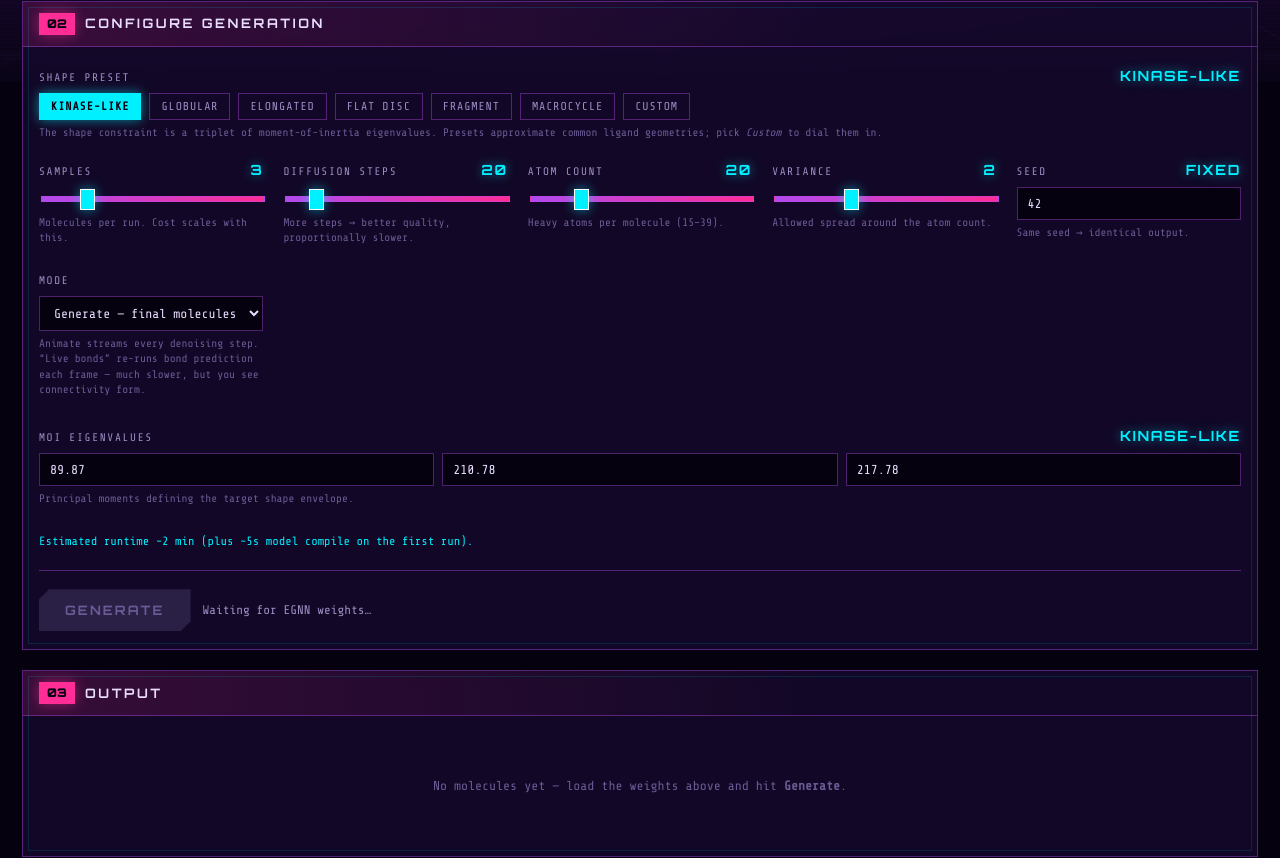
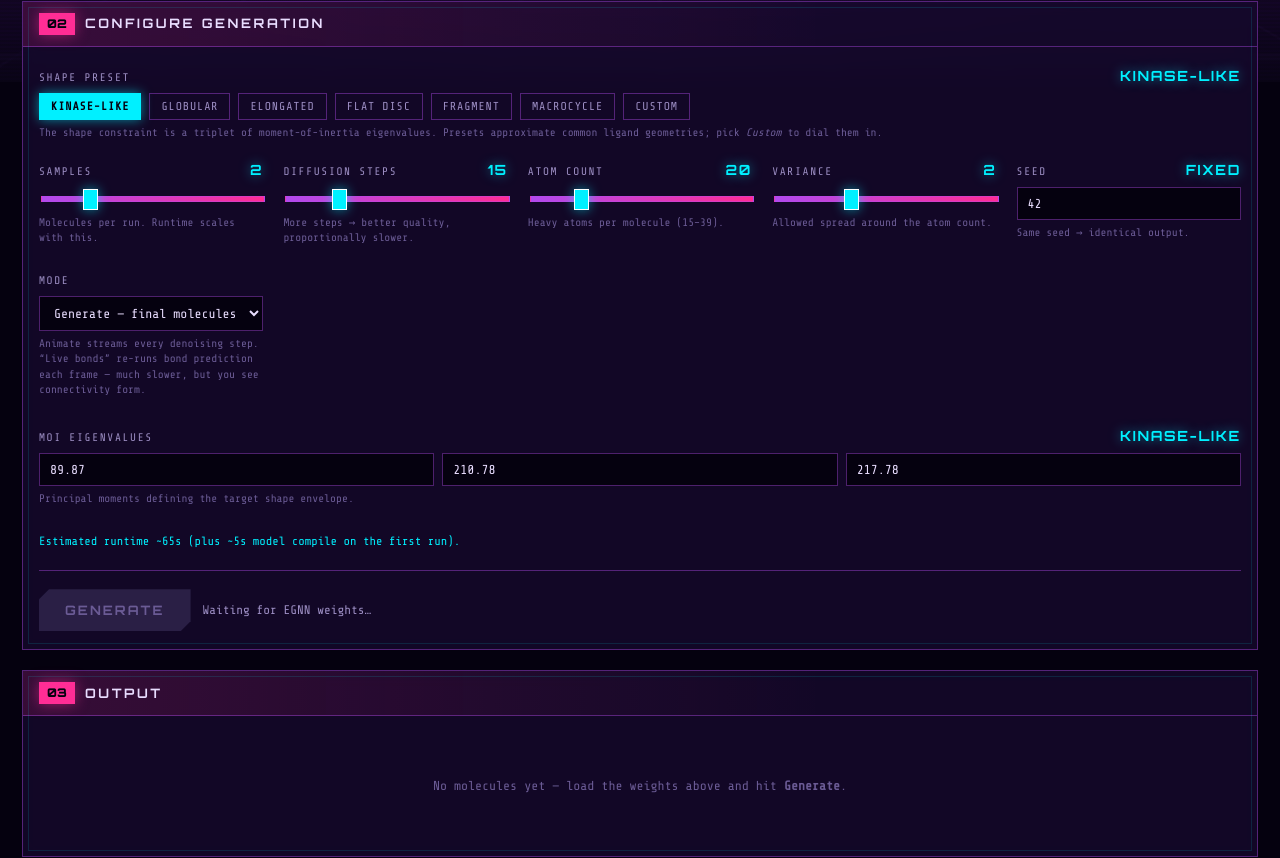
Before and after one commit to azatdavliatshin/mlconfgen-web-demo, a website built with Vite: page index.html in a window 1280 px wide. Shown: the part 718-1576 px from the top of the page. Built offline with nearby package versions, Linux system fonts and the light colour scheme.

Commit message:
perf: calibrate runtime estimate against measured runs
Timing cold vs warm runs isolated the real cost: graph compilation is only
~4 s, and each denoising step costs ~2.15 s per sample, scaling close to
linearly in steps x samples rather than sub-linearly as first assumed.

- estimate uses the fitted linear model; a default run measured 63.6 s against
  a 65 s estimate
- slider caps tightened (samples 6, steps 50) so the worst case is ~11 min
  instead of 43; defaults drop to 2 x 15 for a ~1 min first experience
- ruled out the weight-copy change as a cause: cloning 94 MB to the worker
  costs 49 ms vs 3 ms transferred, nowhere near the observed gap

```diff
--- a/index.html
+++ b/index.html
@@ -112,14 +112,14 @@
 
       <div class="controls">
         <div class="ctrl">
-          <label>Samples <span class="val" id="v-samples">3</span></label>
-          <input type="range" id="c-samples" min="1" max="12" step="1" value="3" />
-          <p class="ctrl-note">Molecules per run. Cost scales with this.</p>
+          <label>Samples <span class="val" id="v-samples">2</span></label>
+          <input type="range" id="c-samples" min="1" max="6" step="1" value="2" />
+          <p class="ctrl-note">Molecules per run. Runtime scales with this.</p>
         </div>
 
         <div class="ctrl">
-          <label>Diffusion Steps <span class="val" id="v-steps">20</span></label>
-          <input type="range" id="c-steps" min="10" max="100" step="5" value="20" />
+          <label>Diffusion Steps <span class="val" id="v-steps">15</span></label>
+          <input type="range" id="c-steps" min="5" max="50" step="5" value="15" />
           <p class="ctrl-note">More steps → better quality, proportionally slower.</p>
         </div>
 
--- a/src/js/main.js
+++ b/src/js/main.js
@@ -113,18 +113,17 @@ function syncRangeLabels() {
   updateEstimate();
 }
 
-// Measured locally under single-threaded WASM: a 2-sample trace averaged ~7.4 s
-// per denoising step, and 3 samples x 20 steps took ~1.5 min. The batch is
-// denoised in one pass, so cost is dominated by the step count and grows only
-// weakly with the sample count. Heavily machine-dependent and deliberately
-// rough — the point is to stop someone unknowingly queuing a ten-minute run.
-const SECONDS_PER_STEP = 2.6;
+// Fitted to local measurements under single-threaded WASM: 1x10 = 19 s warm,
+// 2x10 ≈ 74 s, 3x20 = 129 s. Cost is close to linear in (steps x samples) at
+// roughly 2.15 s each; a cold run adds ~4 s of graph compilation. Heavily
+// machine-dependent and deliberately rough — the point is to stop someone
+// unknowingly queuing a forty-minute run.
+const SECONDS_PER_STEP_SAMPLE = 2.15;
 
 function updateEstimate() {
   const c = config();
   const samples = c.mode === "animate" ? 1 : c.nSamples;
-  // Sub-linear in batch size: one forward pass covers the whole batch.
-  const secs = c.diffusionSteps * SECONDS_PER_STEP * Math.sqrt(samples);
+  const secs = c.diffusionSteps * samples * SECONDS_PER_STEP_SAMPLE;
   const text =
     secs < 90
       ? `~${Math.round(secs)}s`
```
Also changed, not shown: README.md.
